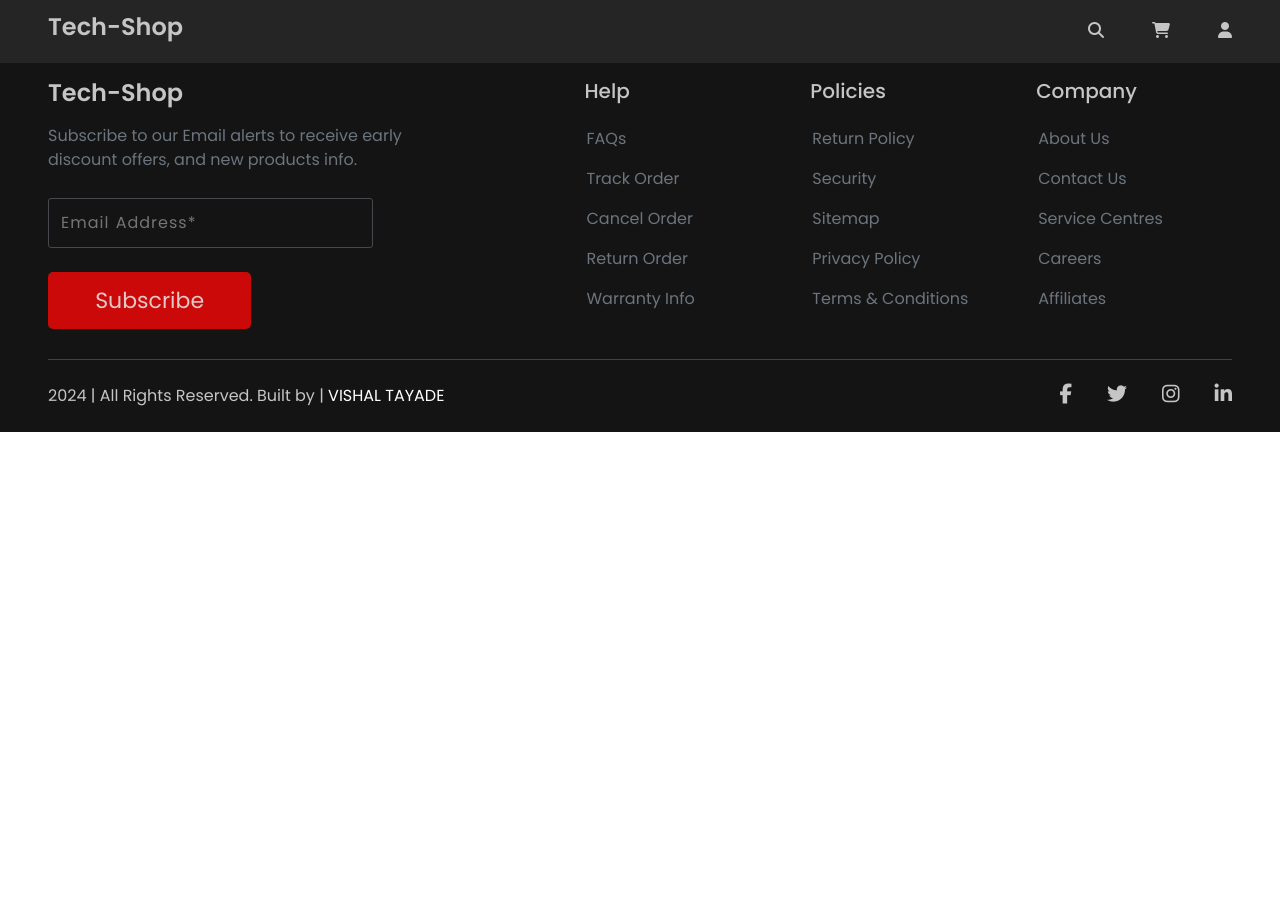
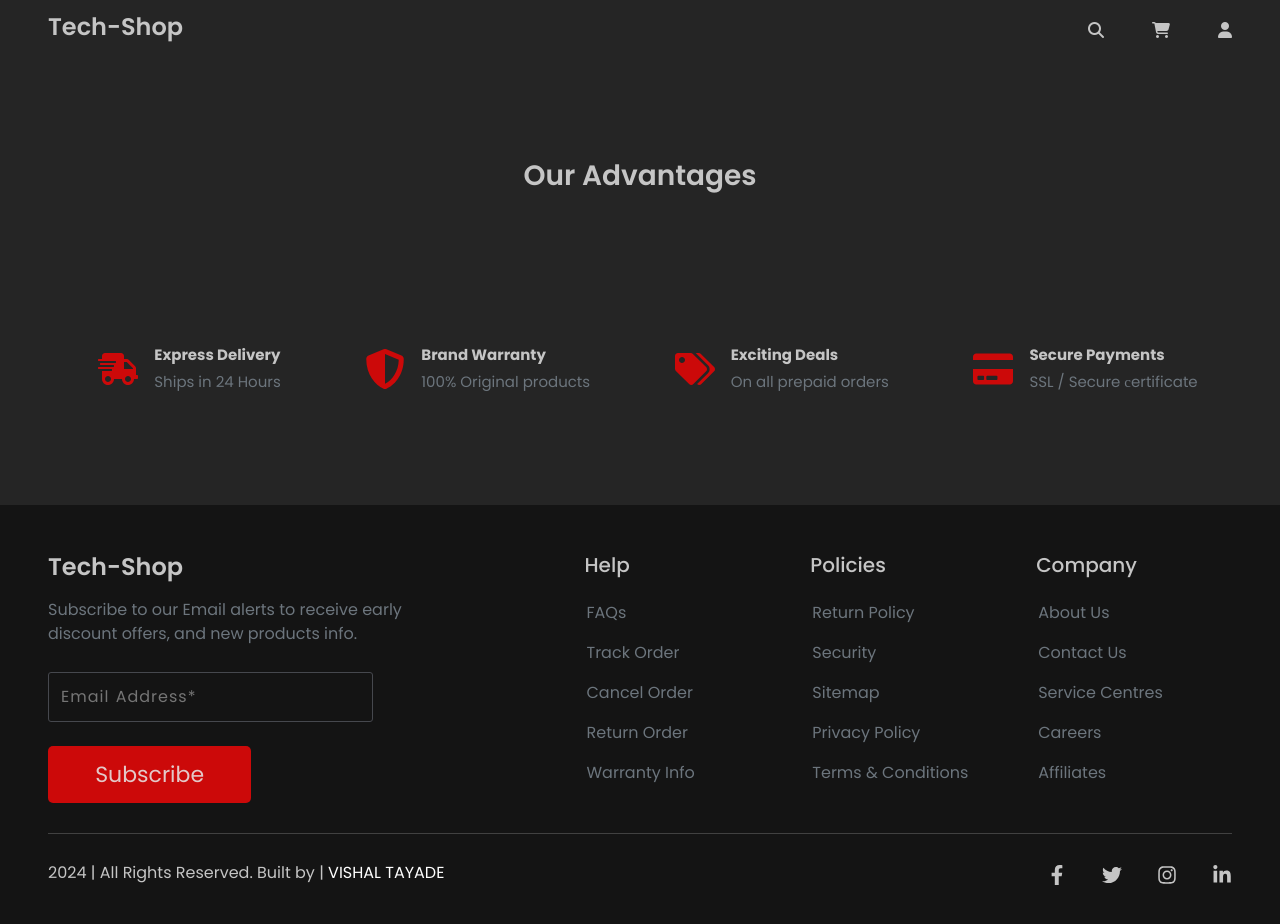
Before and after one commit to Vshltayade/ReactJS-Project, a React (Vite) app: page / in a window 1280 px wide. Shown: the top 924 px of the page. Before the commit the page ends 800 px from the top, so only its background shows below. Built offline with nearby package versions, Linux system fonts and the light colour scheme.

Commit message:
services section done

```diff
--- a/package.json
+++ b/package.json
@@ -13,6 +13,7 @@
     "bootstrap": "^5.3.3",
     "react": "^18.3.1",
     "react-dom": "^18.3.1",
+    "react-icons": "^5.4.0",
     "react-router-dom": "^6.28.0"
   },
   "devDependencies": {
--- a/src/App.css
+++ b/src/App.css
@@ -4,3 +4,7 @@
     box-sizing: border-box;
     font-family: "Poppins", serif;
 }
+
+.background{
+    background-color: #252525;
+}
--- a/src/App.jsx
+++ b/src/App.jsx
@@ -1,14 +1,16 @@
 import './App.css'
 import Footer from './Components/Footer'
 import Header from './Components/Header'
+import Services from './Components/Services'
 
 function App() {
 
   return (
-    <>
+    <div className='background'>
       <Header />
+      <Services />
       <Footer />
-    </>
+    </div>
   )
 }
 
--- a/src/Components/Footer.jsx
+++ b/src/Components/Footer.jsx
@@ -1,9 +1,9 @@
-import { footMenu } from "../data/footerData"
+import { footMenu, footSocial } from "../data/footerData.jsx"
 import '../Stylings/footer.css'
 
 const Footer = () => {
     return(
-        <footer className="d-flex flex-column px-5 py-3" style={{backgroundColor:"#141414", color:"#c5c5c5"}}>
+        <footer className="d-flex flex-column px-5 py-5" style={{backgroundColor:"#141414", color:"#c5c5c5"}}>
             <div id="footer_content" className="d-flex">
                 <div>
                     <h1 className='fw-semibold' style={{fontSize:'24px'}}>Tech-Shop</h1>
@@ -46,10 +46,10 @@ const Footer = () => {
             <div className="d-flex justify-content-between align-items-center my-2" id="last-line">
                 <p className="my-auto">2024 | All Rights Reserved. Built by | <span>VISHAL TAYADE</span></p>
                 <div>
-                    <i className="fa-brands fa-facebook-f"></i>
-                    <i className="fa-brands fa-twitter"></i>
-                    <i className="fa-brands fa-instagram"></i>
-                    <i className="fa-brands fa-linkedin-in"></i>
+                    <i>{footSocial[0]['icon']}</i>
+                    <i>{footSocial[1]['icon']}</i>
+                    <i>{footSocial[2]['icon']}</i>
+                    <i>{footSocial[3]['icon']}</i>
                 </div>
             </div>
          </footer>
--- /dev/null
+++ b/src/Components/Services.jsx
@@ -0,0 +1,44 @@
+import servicesData from '../data/servicesData'
+
+const Services = () => {
+    return(
+        <section className='px-5' style={{color:'#c5c5c5', backgroundColor:'#252525'}}>
+
+            <h2 className="text-center h3 fw-semibold my-5 py-5">Our Advantages</h2>
+
+            <div className='d-flex justify-content-around my-5 py-5'>
+                <div className='d-flex'>
+                    <i className='fs-1 px-3' style={{color:'#cc0909'}}>{servicesData[0]['icon']}</i>
+                    <div className='d-flex flex-column'>
+                        <p className='fw-bold mb-1 mt-2' style={{fontSize:'15px'}}>{servicesData[0]['title']}</p>
+                        <p className='text-secondary' style={{fontSize:'15px'}}>{servicesData[0]['info']}</p>
+                    </div>
+                </div>
+                <div className='d-flex'>
+                    <i className='fs-1 px-3' style={{color:'#cc0909'}}>{servicesData[1]['icon']}</i>
+                    <div className='d-flex flex-column'>
+                        <p className='fw-bold mb-1 mt-2' style={{fontSize:'15px'}}>{servicesData[1]['title']}</p>
+                        <p className='text-secondary' style={{fontSize:'15px'}}>{servicesData[1]['info']}</p>
+                    </div>
+                </div>
+                <div className='d-flex'>
+                    <i className='fs-1 px-3' style={{color:'#cc0909'}}>{servicesData[2]['icon']}</i>
+                    <div className='d-flex flex-column'>
+                        <p className='fw-bold mb-1 mt-2' style={{fontSize:'15px'}}>{servicesData[2]['title']}</p>
+                        <p className='text-secondary' style={{fontSize:'15px'}}>{servicesData[2]['info']}</p>
+                    </div>
+                </div>
+                <div className='d-flex'>
+                    <i className='fs-1 px-3' style={{color:'#cc0909'}}>{servicesData[3]['icon']}</i>
+                    <div className='d-flex flex-column'>
+                        <p className='fw-bold mb-1 mt-2' style={{fontSize:'15px'}}>{servicesData[3]['title']}</p>
+                        <p className='text-secondary' style={{fontSize:'15px'}}>{servicesData[3]['info']}</p>
+                    </div>
+                </div>
+            </div>
+
+        </section>
+    )
+}
+
+export default Services
--- a/src/data/footerData.js
+++ b/src/data/footerData.jsx
@@ -1,4 +1,4 @@
-// import { FaFacebookF, FaTwitter, FaInstagram, FaLinkedinIn } from 'react-icons/fa';
+import { FaFacebookF, FaTwitter, FaInstagram, FaLinkedinIn } from 'react-icons/fa';
 
 export const footMenu = [
     {
@@ -96,25 +96,25 @@ export const footMenu = [
     }
 ];
 
-// export const footSocial = [
-//     {
-//         id: 1,
-//         icon: <FaFacebookF />,
-//         path: "/",
-//     },
-//     {
-//         id: 2,
-//         icon: <FaTwitter />,
-//         path: "/",
-//     },
-//     {
-//         id: 3,
-//         icon: <FaInstagram />,
-//         path: "/",
-//     },
-//     {
-//         id: 4,
-//         icon: <FaLinkedinIn />,
-//         path: "/",
-//     },
-// ];
+export const footSocial = [
+    {
+        id: 1,
+        icon: <FaFacebookF />,
+        path: "/",
+    },
+    {
+        id: 2,
+        icon: <FaTwitter />,
+        path: "/",
+    },
+    {
+        id: 3,
+        icon: <FaInstagram />,
+        path: "/",
+    },
+    {
+        id: 4,
+        icon: <FaLinkedinIn />,
+        path: "/",
+    },
+];
```
Also changed, not shown: src/data/servicesData.jsx (renamed from src/data/servicesData.js), 1 other file (tests, documents, lock files or other folders).
